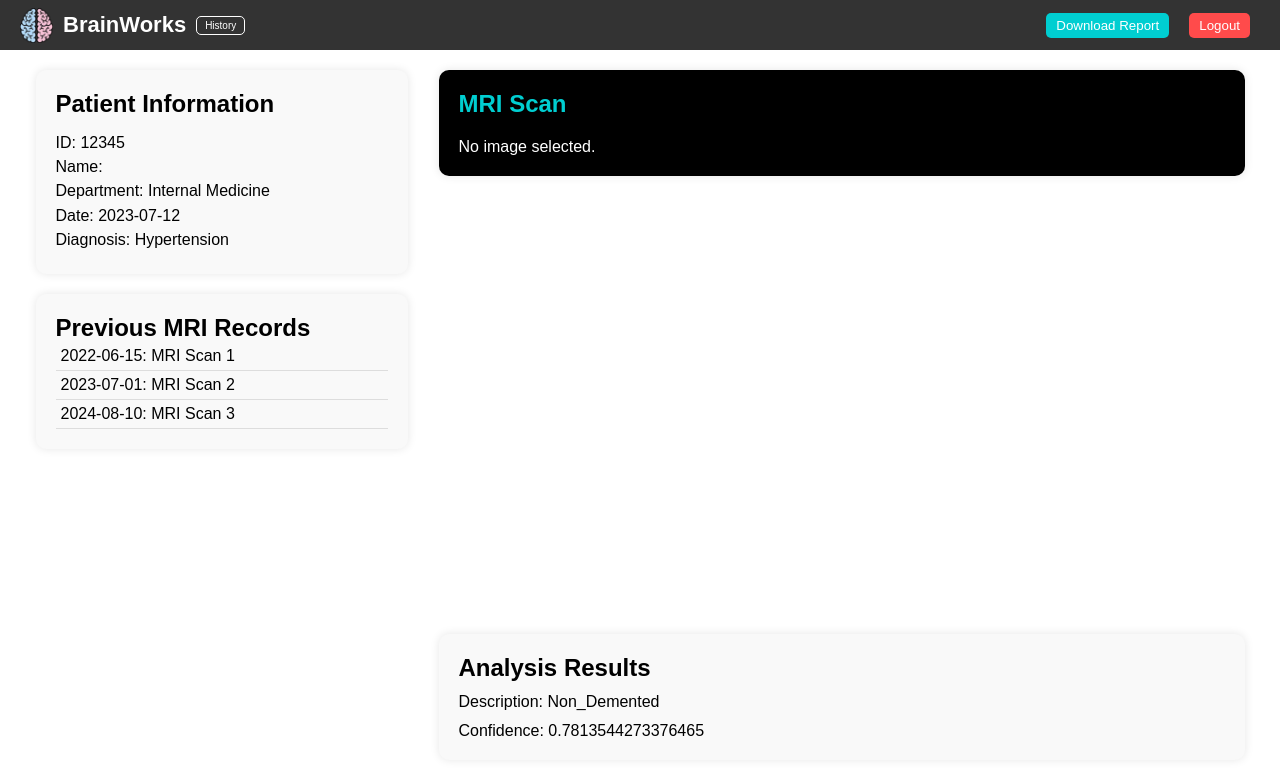
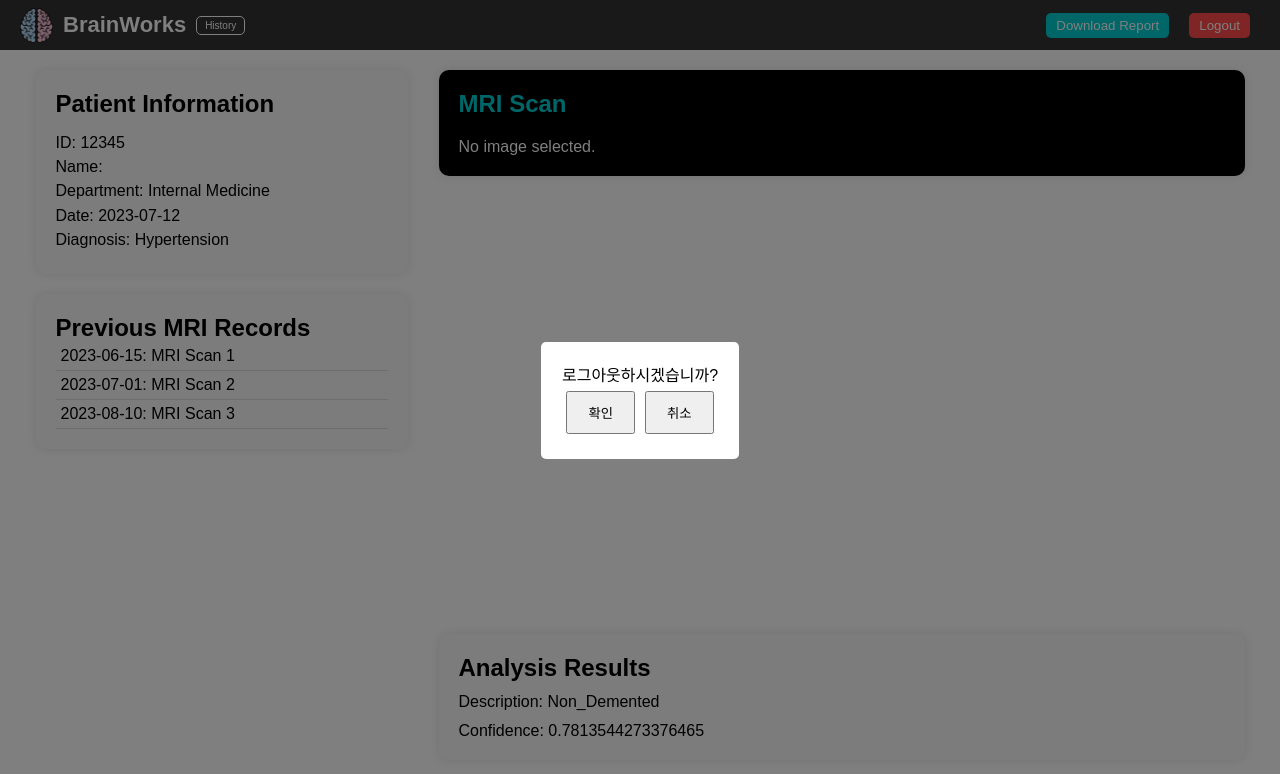
Before and after one commit to zangzoo/web, a React (Create React App) app in the folder frontend/brainworks-frontend/: page /analysis in a window 1280 px wide. Both pictures are taken after a click on the button "Logout". Shown: the top 774 px of the page. Built offline with nearby package versions, Linux system fonts and the light colour scheme.

Commit message:
[Feat] Modal Component 구현

```diff
--- a/frontend/brainworks-frontend/src/components/Analysis.js
+++ b/frontend/brainworks-frontend/src/components/Analysis.js
@@ -1,23 +1,35 @@
 import React, { useState } from 'react';
 import { useLocation, useNavigate } from 'react-router-dom';
 import './Analysis.css';
+import Modal from './Modal';
 
 function Analysis() {
+    const [showModal, setShowModal] = useState(false);
     const location = useLocation();
     const navigate = useNavigate();
     const { selectedPatient, selectedFile, previewUrl, userId } = location.state || {};
 
+    const handleLogout = () => {
+        setShowModal(true);
+    };
+
+    const handleConfirmLogout = () => {
+        setShowModal(false);
+        navigate('/home');
+    };
+
+    const handleCancelLogout = () => {
+        setShowModal(false);
+    };
+
     const mriRecords = [
-        { id: 1, date: '2022-06-15', description: 'MRI Scan 1', imageUrl: '/mri_scan1.gif' },
-        { id: 2, date: '2023-07-01', description: 'MRI Scan 2', imageUrl: '/mri_scan2.gif' },
-        { id: 3, date: '2024-08-10', description: 'MRI Scan 3', imageUrl: '/mri_scan3.gif' }
+        { id: 1, date: '2023-06-15', description: 'MRI Scan 1', image: '/path-to-image-1.jpg' },
+        { id: 2, date: '2023-07-01', description: 'MRI Scan 2', image: '/path-to-image-2.jpg' },
+        { id: 3, date: '2023-08-10', description: 'MRI Scan 3', image: '/path-to-image-3.jpg' }
     ];
 
-    const [currentImageUrl, setCurrentImageUrl] = useState(previewUrl);
-
     const handleRecordClick = (record) => {
-        // Set the current image to the one associated with the clicked record
-        setCurrentImageUrl(record.imageUrl);
+        navigate('/analysis', { state: { selectedPatient, previewUrl: record.image, userId } });
     };
 
     return (
@@ -31,11 +43,11 @@ function Analysis() {
                 <div className="user-info">
                     <button className="report-button">Download Report</button>
                     <span className="user-id">{userId}</span>
-                    <button className="logout-button">Logout</button>
+                    <button className="logout-button" onClick={handleLogout}>Logout</button>
                 </div>
             </header>
             <main className="analysis-content">
-                <div className="left-panel">
+                <section className="left-panel">
                     <section className="patient-info">
                         <h2>Patient Information</h2>
                         <p>ID: 12345</p>
@@ -44,6 +56,7 @@ function Analysis() {
                         <p>Date: 2023-07-12</p>
                         <p>Diagnosis: Hypertension</p>
                     </section>
+
                     <section className="mri-records">
                         <h2>Previous MRI Records</h2>
                         <ul>
@@ -54,12 +67,13 @@ function Analysis() {
                             ))}
                         </ul>
                     </section>
-                </div>
-                <div className="right-panel">
+                </section>
+
+                <section className="right-panel">
                     <section className="image-display">
                         <h2>MRI Scan</h2>
-                        {currentImageUrl ? (
-                            <img src={currentImageUrl} alt="MRI Scan" />
+                        {previewUrl ? (
+                            <img src={previewUrl} alt="MRI Scan" />
                         ) : (
                             <p>No image selected.</p>
                         )}
@@ -69,8 +83,14 @@ function Analysis() {
                         <p>Description: Non_Demented</p>
                         <p>Confidence: 0.7813544273376465</p>
                     </section>
-                </div>
+                </section>
             </main>
+            <Modal
+                show={showModal}
+                message="로그아웃하시겠습니까?"
+                onConfirm={handleConfirmLogout}
+                onCancel={handleCancelLogout}
+            />
         </div>
     );
 }
--- /dev/null
+++ b/frontend/brainworks-frontend/src/components/Modal.css
@@ -0,0 +1,24 @@
+.modal-overlay {
+    position: fixed;
+    top: 0;
+    left: 0;
+    width: 100%;
+    height: 100%;
+    background: rgba(0, 0, 0, 0.5);
+    display: flex;
+    justify-content: center;
+    align-items: center;
+}
+
+.modal-content {
+    background: white;
+    padding: 20px;
+    border-radius: 5px;
+    text-align: center;
+}
+
+.modal-content button {
+    margin: 5px;
+    padding: 10px 20px;
+    cursor: pointer;
+}
--- /dev/null
+++ b/frontend/brainworks-frontend/src/components/Modal.js
@@ -0,0 +1,18 @@
+import React from 'react';
+import './Modal.css';
+
+function Modal({ show, message, onConfirm, onCancel }) {
+    if (!show) return null;
+
+    return (
+        <div className="modal-overlay">
+            <div className="modal-content">
+                <p>{message}</p>
+                <button onClick={onConfirm}>확인</button>
+                <button onClick={onCancel}>취소</button>
+            </div>
+        </div>
+    );
+}
+
+export default Modal;
```
